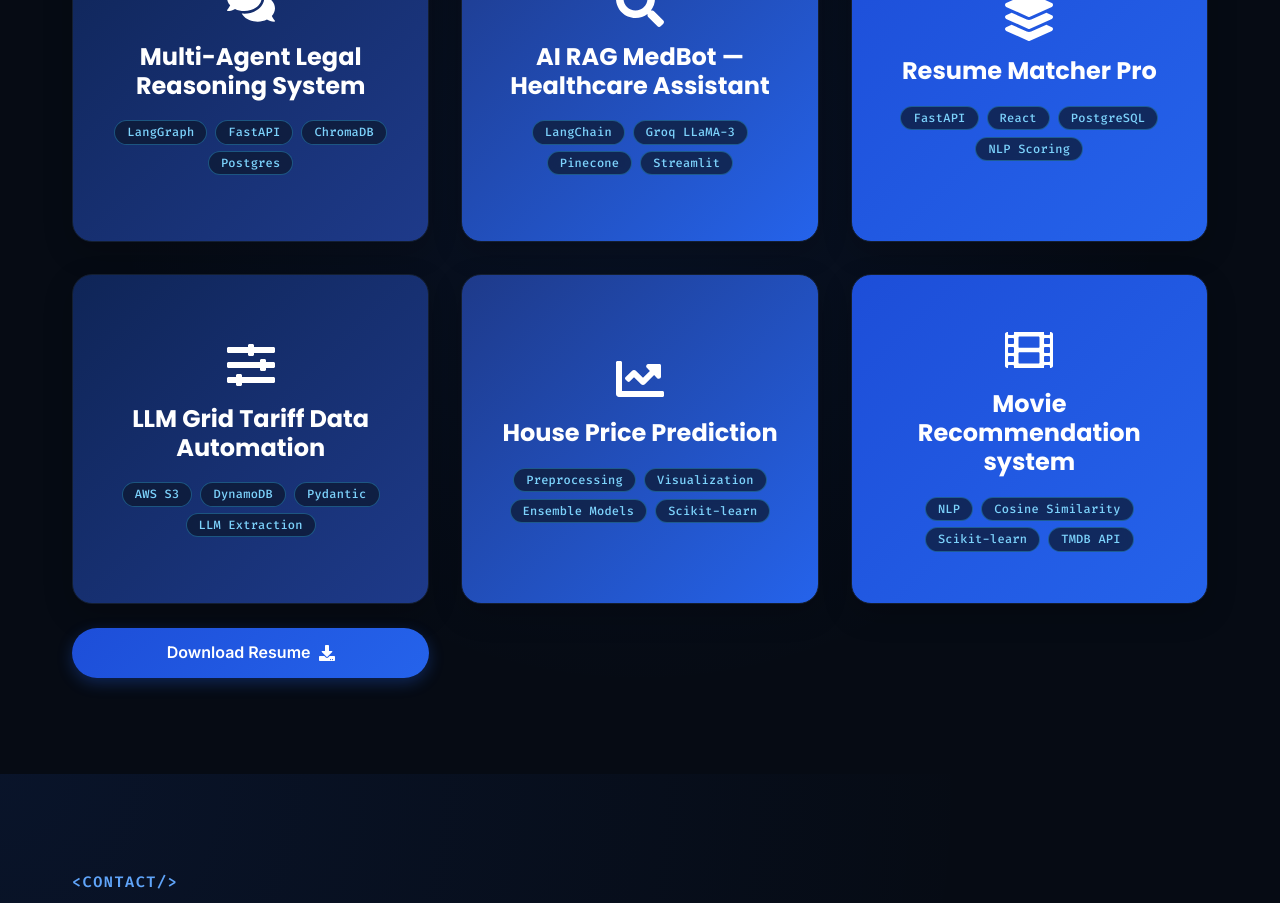
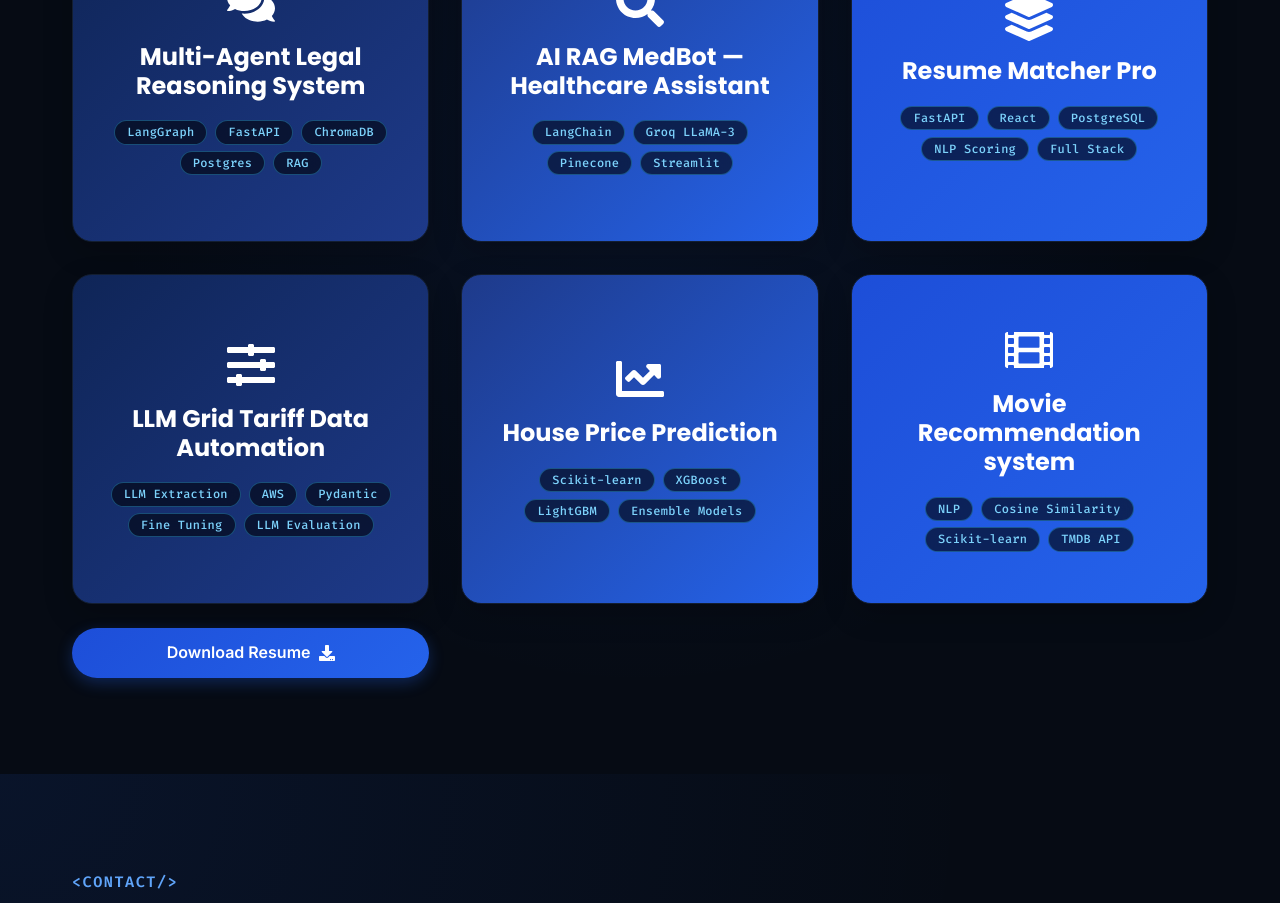
Before and after one commit to muhammadshahalc/portfolio, a React (Vite) app: page / in a window 1280 px wide. Shown: the part 5640-6543 px from the top of the page. Built offline with nearby package versions, Linux system fonts and the light colour scheme.

Commit message:
Update Theme

```diff
--- a/src/data/content.js
+++ b/src/data/content.js
@@ -210,7 +210,7 @@ export const projects = [
     id: 1,
     icon: "FaComments",
     name: "Multi-Agent Legal Reasoning System",
-    tech: "LangGraph, FastAPI, ChromaDB, Postgres",
+    tech: "LangGraph, FastAPI, ChromaDB, Postgres, RAG",
     category: "ai",
     description:
       "Architected a constraint-driven BNS-aligned legal reasoning system with persistent memory, checkpointed execution, token streaming, and thread-isolated vector stores to prevent IPC/BNS statutory mixing.",
@@ -230,7 +230,7 @@ export const projects = [
     id: 3,
     icon: "FaLayerGroup",
     name: "Resume Matcher Pro",
-    tech: "FastAPI, React, PostgreSQL, NLP Scoring",
+    tech: "FastAPI, React, PostgreSQL, NLP Scoring, Full Stack",
     category: "fullstack",
     description:
       "Developed a full-stack parsing and assessment system extracting key candidate data with NLP-backed job alignment scoring algorithms for instant insights.",
@@ -240,20 +240,20 @@ export const projects = [
     id: 4,
     icon: "FaSlidersH",
     name: "LLM Grid Tariff Data Automation",
-    tech: "AWS S3, DynamoDB, Pydantic, LLM Extraction",
+    tech: "LLM Extraction, AWS, Pydantic, Fine Tuning, LLM Evaluation",
     category: "ai",
     description:
-      "Automated extraction and standardization platform processing electricity tariff utility PDFs across countries, reducing manual extraction effort by ~80%.",
+      "LLM-driven platform extracting and standardizing electricity tariff data from PDFs and websites, automated on AWS — cutting manual effort by ~80%. Fine-tuned Gemma 3 4B (Unsloth) for cost-efficient extraction.",
     link: "https://github.com/muhammadshahalc",
   },
   {
     id: 5,
     icon: "FaChartLine",
     name: "House Price Prediction",
-    tech: "Preprocessing, Visualization, Ensemble Models, Scikit-learn",
+    tech: "Scikit-learn, XGBoost, LightGBM, Ensemble Models",
     category: "datascience",
     description:
-      "Random Forest model predicting house prices across 21 Indian cities, trained on 180,000+ listings. Benchmarked against Linear Regression, XGBoost, and LightGBM. Deployed as a Streamlit app (R²: 0.87).",
+      "House price prediction model built using Random Forest, covering 21 Indian cities and trained on 180,000+ listings. Benchmarked against Linear Regression, XGBoost, and LightGBM. Deployed as a Streamlit app (R²: 0.87).",
     link: "https://www.linkedin.com/posts/muhammad-shahal-c_housepriceprediction-realestate-proptech-ugcPost-7364985387192127489-0Z86/?utm_source=share&utm_medium=member_desktop&rcm=ACoAADZ6LmwBS_KsJfz1SMqvOaAkwIC5eAl7xJI",
   },
   {
--- a/src/original.css
+++ b/src/original.css
@@ -896,13 +896,14 @@
             font-weight: 500;
             line-height: 1.2;
             color: #7dd3fc;
-            background: rgba(12, 25, 48, 0.75);
-            border: 1px solid rgba(56, 189, 248, 0.35);
+            background: rgba(2, 6, 16, 0.65);   /* darker + slightly more transparent */
+            border: 1px solid rgba(56, 189, 248, 0.35);  /* slightly stronger border */
             border-radius: 9999px;
             letter-spacing: 0.02em;
-            backdrop-filter: blur(4px);
-            transition: var(--transition);
-        }
+            backdrop-filter: blur(6px);
+            transition: var(--transition);
+        }
+
 
         .tag-pill:hover {
             background: rgba(37, 99, 235, 0.25);
```
